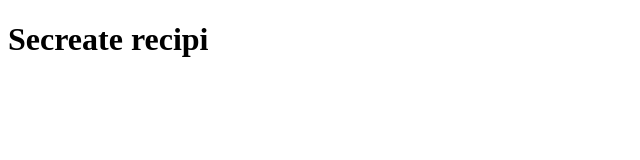
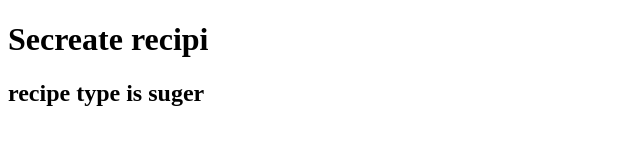
Before and after one commit to nurnahian/GitCommand, a plain HTML site: page recipi.html in a window 1280 px wide. Shown: the whole page, without its empty margins (0-640 px from the left). Drawn offline with Linux system fonts and the light colour scheme.

Commit message:
Commit test

```diff
--- a/recipi.html
+++ b/recipi.html
@@ -8,5 +8,6 @@
 </head>
 <body>
     <h1>Secreate recipi</h1>
+    <h2>recipe type is suger</h2>
 </body>
 </html>
```
